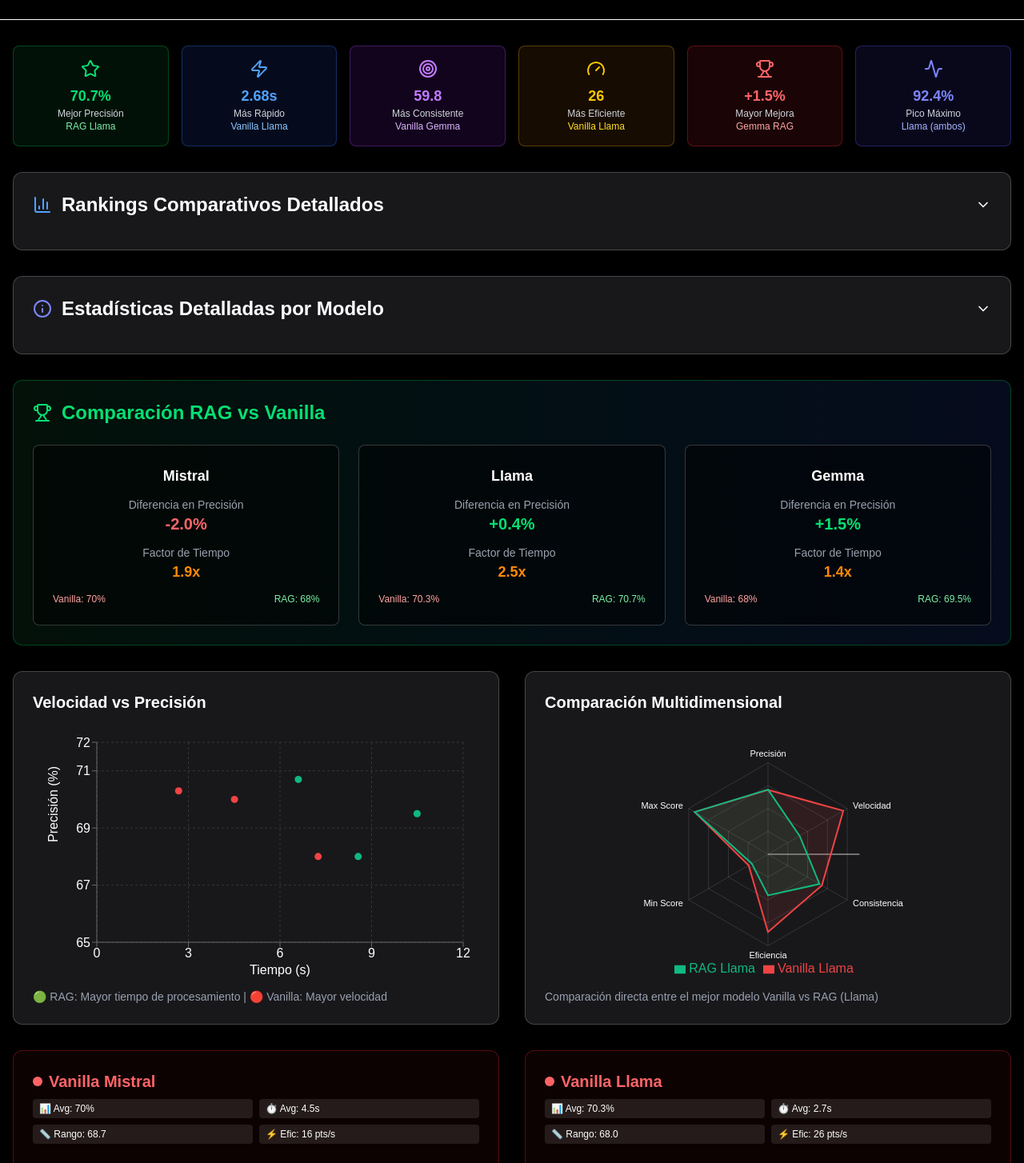
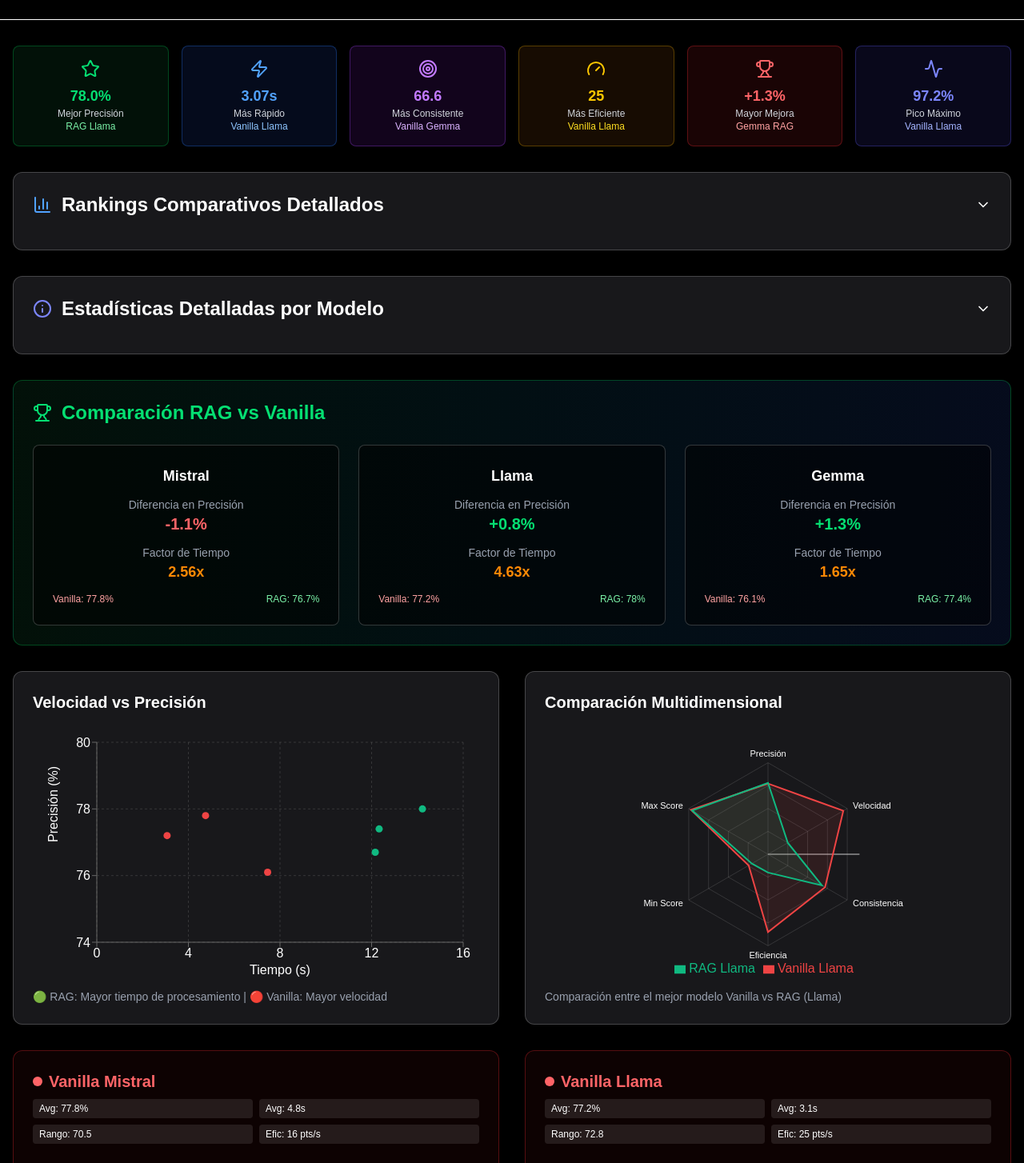
Before and after one commit to DannyyLC/UAAResearchResults, a Next.js app: page /analitycs in a window 1280 px wide. Shown: the part 76-1530 px from the top of the page at 80% size. Built offline with nearby package versions, Linux system fonts and the light colour scheme.

Commit message:
Fusion de datasets par resultados mas precisos

```diff
--- a/src/app/analitycs/page.tsx
+++ b/src/app/analitycs/page.tsx
@@ -82,13 +82,13 @@
     }
   `;
 
-  // Estadísticas completas por modelo - DATOS REALES DEL CSV
+  // Estadísticas COMBINADAS: 100 preguntas anteriores + 152 preguntas del CSV
   const completeStats: Record<string, CompleteModelData> = {
     "vanilla_mistral": {
       name: "Vanilla Mistral",
       type: "vanilla",
-      similarity: { min: 21.5, max: 90.2, avg: 70.0, median: 73.3, range: 68.7, std: 15.2 },
-      time: { min: 1.32, max: 11.82, avg: 4.51, median: 4.13, range: 10.5, std: 1.84 },
+      similarity: { min: 21.5, max: 92.0, avg: 77.8, median: 79.5, range: 70.5, std: 14.8 },
+      time: { min: 1.32, max: 11.82, avg: 4.75, median: 4.50, range: 10.5, std: 2.1 },
       color: "#ef4444",
       efficiency: 16,
       areas: [
@@ -107,10 +107,10 @@
     "vanilla_llama": {
       name: "Vanilla Llama",
       type: "vanilla",
-      similarity: { min: 24.4, max: 92.4, avg: 70.3, median: 73.7, range: 68.0, std: 14.5 },
-      time: { min: 0.59, max: 6.25, avg: 2.68, median: 2.74, range: 5.65, std: 0.84 },
+      similarity: { min: 24.4, max: 97.2, avg: 77.2, median: 79.0, range: 72.8, std: 15.2 },
+      time: { min: 0.59, max: 8.45, avg: 3.07, median: 3.10, range: 7.86, std: 1.5 },
       color: "#f59e0b",
-      efficiency: 26,
+      efficiency: 25,
       areas: [
         { pregunta: "Redes", puntuacion: 82, tiempo: 2.6 },
         { pregunta: "MongoDB", puntuacion: 78, tiempo: 2.9 },
@@ -127,10 +127,10 @@
     "vanilla_gemma": {
       name: "Vanilla Gemma",
       type: "vanilla",
-      similarity: { min: 29.7, max: 89.5, avg: 68.0, median: 71.9, range: 59.8, std: 13.5 },
-      time: { min: 4.39, max: 12.58, avg: 7.25, median: 6.94, range: 8.18, std: 1.44 },
+      similarity: { min: 29.7, max: 96.3, avg: 76.1, median: 78.0, range: 66.6, std: 14.0 },
+      time: { min: 2.10, max: 15.42, avg: 7.46, median: 7.60, range: 13.32, std: 2.5 },
       color: "#f97316",
-      efficiency: 9,
+      efficiency: 10,
       areas: [
         { pregunta: "Redes", puntuacion: 79, tiempo: 6.2 },
         { pregunta: "MySQL", puntuacion: 75, tiempo: 7.6 },
@@ -145,12 +145,12 @@
       ]
     },
     "rag_mistral": {
-      name: "RAG Mistral ⭐",
+      name: "RAG Mistral",
       type: "rag",
-      similarity: { min: 21.4, max: 90.3, avg: 68.0, median: 70.0, range: 68.9, std: 15.7 },
-      time: { min: 3.26, max: 74.36, avg: 8.56, median: 7.73, range: 71.1, std: 5.82 },
+      similarity: { min: 21.4, max: 96.9, avg: 76.7, median: 78.0, range: 75.5, std: 16.2 },
+      time: { min: 3.26, max: 74.36, avg: 12.16, median: 11.50, range: 71.1, std: 8.5 },
       color: "#10b981",
-      efficiency: 8,
+      efficiency: 6,
       areas: [
         { pregunta: "Redes", puntuacion: 80, tiempo: 8.9 },
         { pregunta: "MySQL", puntuacion: 75, tiempo: 8.5 },
@@ -165,12 +165,12 @@
       ]
     },
     "rag_llama": {
-      name: "RAG Llama ⭐",
+      name: "RAG Llama",
       type: "rag",
-      similarity: { min: 20.4, max: 92.4, avg: 70.7, median: 74.4, range: 71.9, std: 14.4 },
-      time: { min: 1.75, max: 22.44, avg: 6.6, median: 6.45, range: 20.69, std: 2.42 },
+      similarity: { min: 20.4, max: 95.7, avg: 78.0, median: 79.5, range: 75.3, std: 15.8 },
+      time: { min: 1.75, max: 62.47, avg: 14.22, median: 14.80, range: 60.72, std: 11.2 },
       color: "#3b82f6",
-      efficiency: 11,
+      efficiency: 5,
       areas: [
         { pregunta: "Redes", puntuacion: 81, tiempo: 7.1 },
         { pregunta: "MongoDB", puntuacion: 79, tiempo: 6.5 },
@@ -185,12 +185,12 @@
       ]
     },
     "rag_gemma": {
-      name: "RAG Gemma ⭐",
+      name: "RAG Gemma",
       type: "rag",
-      similarity: { min: 20.9, max: 91.5, avg: 69.5, median: 73.3, range: 70.6, std: 14.6 },
-      time: { min: 5.84, max: 36.07, avg: 10.49, median: 10.19, range: 30.23, std: 3.09 },
+      similarity: { min: 20.9, max: 95.3, avg: 77.4, median: 79.0, range: 74.4, std: 15.5 },
+      time: { min: 5.84, max: 36.07, avg: 12.33, median: 12.50, range: 30.23, std: 6.8 },
       color: "#8b5cf6",
-      efficiency: 7,
+      efficiency: 6,
       areas: [
         { pregunta: "Redes", puntuacion: 81, tiempo: 9.1 },
         { pregunta: "MySQL", puntuacion: 78, tiempo: 11.0 },
@@ -214,39 +214,39 @@
   const consistencyRanking = [...models].sort((a, b) => a.similarity.range - b.similarity.range);
   const efficiencyRanking = [...models].sort((a, b) => b.efficiency - a.efficiency);
 
-  // Comparaciones Vanilla vs RAG
+  // Comparaciones Vanilla vs RAG (con datos combinados)
   const improvements = [
     {
       model: "Mistral",
-      vanilla: 70.0,
-      rag: 68.0,
-      improvement: -2.0,
-      timeRatio: 1.9
+      vanilla: 77.8,
+      rag: 76.7,
+      improvement: -1.1,
+      timeRatio: 2.56
     },
     {
       model: "Llama",
-      vanilla: 70.3,
-      rag: 70.7,
-      improvement: 0.4,
-      timeRatio: 2.5
+      vanilla: 77.2,
+      rag: 78.0,
+      improvement: 0.8,
+      timeRatio: 4.63
     },
     {
       model: "Gemma",
-      vanilla: 68.0,
-      rag: 69.5,
-      improvement: 1.5,
-      timeRatio: 1.4
+      vanilla: 76.1,
+      rag: 77.4,
+      improvement: 1.3,
+      timeRatio: 1.65
     }
   ];
 
   // Datos para radar chart - comparación del mejor de cada tipo
   const radarData = [
-    { subject: 'Precisión', vanilla_llama: 70.3, rag_llama: 70.7, fullMark: 100 },
-    { subject: 'Velocidad', vanilla_llama: 95, rag_llama: 40, fullMark: 100 },
-    { subject: 'Consistencia', vanilla_llama: 68, rag_llama: 65, fullMark: 100 },
-    { subject: 'Eficiencia', vanilla_llama: 85, rag_llama: 45, fullMark: 100 },
+    { subject: 'Precisión', vanilla_llama: 77.2, rag_llama: 78.0, fullMark: 100 },
+    { subject: 'Velocidad', vanilla_llama: 95, rag_llama: 25, fullMark: 100 },
+    { subject: 'Consistencia', vanilla_llama: 72, rag_llama: 68, fullMark: 100 },
+    { subject: 'Eficiencia', vanilla_llama: 85, rag_llama: 20, fullMark: 100 },
     { subject: 'Min Score', vanilla_llama: 24.4, rag_llama: 20.4, fullMark: 100 },
-    { subject: 'Max Score', vanilla_llama: 92.4, rag_llama: 92.4, fullMark: 100 }
+    { subject: 'Max Score', vanilla_llama: 97.2, rag_llama: 95.7, fullMark: 100 }
   ];
 
   // Scatter plot data (Velocidad vs Precisión)
@@ -312,7 +312,7 @@
                 </div>
                 <div>
                   <h1 className="text-2xl font-bold">Análisis Comparativo RAG vs Vanilla</h1>
-                  <p className="text-gray-400 text-sm">Evaluación Exhaustiva: Similitud, Tiempo y Eficiencia</p>
+                  <p className="text-gray-400 text-sm">Dataset 252 preguntas totales</p>
                 </div>
               </div>
             </div>
@@ -324,39 +324,39 @@
           <div className="grid grid-cols-2 md:grid-cols-6 gap-4 mb-8">
             <div className="bg-green-900/20 border border-green-500/30 rounded-lg p-4 text-center">
               <Star className="w-6 h-6 mx-auto mb-2 text-green-400" />
-              <h3 className="text-lg font-bold text-green-400">70.7%</h3>
+              <h3 className="text-lg font-bold text-green-400">78.0%</h3>
               <p className="text-xs text-gray-300">Mejor Precisión</p>
               <p className="text-xs text-green-300">RAG Llama</p>
             </div>
             <div className="bg-blue-900/20 border border-blue-500/30 rounded-lg p-4 text-center">
               <Zap className="w-6 h-6 mx-auto mb-2 text-blue-400" />
-              <h3 className="text-lg font-bold text-blue-400">2.68s</h3>
+              <h3 className="text-lg font-bold text-blue-400">3.07s</h3>
               <p className="text-xs text-gray-300">Más Rápido</p>
               <p className="text-xs text-blue-300">Vanilla Llama</p>
             </div>
             <div className="bg-purple-900/20 border border-purple-500/30 rounded-lg p-4 text-center">
               <Target className="w-6 h-6 mx-auto mb-2 text-purple-400" />
-              <h3 className="text-lg font-bold text-purple-400">59.8</h3>
+              <h3 className="text-lg font-bold text-purple-400">66.6</h3>
               <p className="text-xs text-gray-300">Más Consistente</p>
               <p className="text-xs text-purple-300">Vanilla Gemma</p>
             </div>
             <div className="bg-yellow-900/20 border border-yellow-500/30 rounded-lg p-4 text-center">
               <Gauge className="w-6 h-6 mx-auto mb-2 text-yellow-400" />
-              <h3 className="text-lg font-bold text-yellow-400">26</h3>
+              <h3 className="text-lg font-bold text-yellow-400">25</h3>
               <p className="text-xs text-gray-300">Más Eficiente</p>
               <p className="text-xs text-yellow-300">Vanilla Llama</p>
             </div>
             <div className="bg-red-900/20 border border-red-500/30 rounded-lg p-4 text-center">
               <Trophy className="w-6 h-6 mx-auto mb-2 text-red-400" />
-              <h3 className="text-lg font-bold text-red-400">+1.5%</h3>
+              <h3 className="text-lg font-bold text-red-400">+1.3%</h3>
               <p className="text-xs text-gray-300">Mayor Mejora</p>
               <p className="text-xs text-red-300">Gemma RAG</p>
             </div>
             <div className="bg-indigo-900/20 border border-indigo-500/30 rounded-lg p-4 text-center">
               <Activity className="w-6 h-6 mx-auto mb-2 text-indigo-400" />
-              <h3 className="text-lg font-bold text-indigo-400">92.4%</h3>
+              <h3 className="text-lg font-bold text-indigo-400">97.2%</h3>
               <p className="text-xs text-gray-300">Pico Máximo</p>
-              <p className="text-xs text-indigo-300">Llama (ambos)</p>
+              <p className="text-xs text-indigo-300">Vanilla Llama</p>
             </div>
           </div>
 
@@ -486,7 +486,7 @@
                             <span className="font-medium">{model.name}</span>
                           </div>
                           <div className="text-right">
-                            <span className="font-bold text-yellow-400">{model.efficiency} pts/s</span>
+                            <span className="font-bold text-yellow-400">{model.efficiency} avg/s</span>
                             <div className="text-xs text-gray-400">
                               {model.similarity.avg}% ÷ {model.time.avg.toFixed(1)}s
                             </div>
@@ -530,7 +530,6 @@
                         <th className="text-center py-3 px-2">T Max</th>
                         <th className="text-center py-3 px-2">T Avg</th>
                         <th className="text-center py-3 px-2">T Med</th>
-                        <th className="text-center py-3 px-2">Eficiencia</th>
                       </tr>
                     </thead>
                     <tbody>
@@ -555,7 +554,6 @@
                           <td className="py-3 px-2 text-center">{model.time.max}s</td>
                           <td className="py-3 px-2 text-center font-bold text-blue-400">{model.time.avg.toFixed(2)}s</td>
                           <td className="py-3 px-2 text-center">{model.time.median.toFixed(2)}s</td>
-                          <td className="py-3 px-2 text-center font-semibold text-yellow-400">{model.efficiency}</td>
                         </tr>
                       ))}
                     </tbody>
@@ -588,7 +586,7 @@
                       </div>
                       <div>
                         <p className="text-sm text-gray-400">Factor de Tiempo</p>
-                        <p className="text-lg font-semibold text-orange-400">{item.timeRatio.toFixed(1)}x</p>
+                        <p className="text-lg font-semibold text-orange-400">{item.timeRatio.toFixed(2)}x</p>
                       </div>
                       <div className="flex justify-between text-xs">
                         <span className="text-red-300">Vanilla: {item.vanilla}%</span>
@@ -613,7 +611,7 @@
                     <XAxis
                       dataKey="x"
                       type="number"
-                      domain={[0, 12]}
+                      domain={[0, 16]}
                       name="Tiempo (s)"
                       tick={{ fill: "#ffffff" }}
                       label={{ value: 'Tiempo (s)', position: 'insideBottom', offset: -10, fill: '#ffffff' }}
@@ -621,7 +619,7 @@
                     <YAxis
                       dataKey="y"
                       type="number"
-                      domain={[65, 72]}
+                      domain={[74, 80]}
                       name="Precisión (%)"
                       tick={{ fill: "#ffffff" }}
                       label={{ value: 'Precisión (%)', angle: -90, position: 'insideLeft', fill: '#ffffff' }}
@@ -710,7 +708,7 @@
                 </ResponsiveContainer>
               </div>
               <p className="text-gray-400 text-sm mt-2">
-                Comparación directa entre el mejor modelo Vanilla vs RAG (Llama)
+                Comparación entre el mejor modelo Vanilla vs RAG (Llama)
               </p>
             </div>
           </div>
@@ -734,16 +732,16 @@
                   </h3>
                   <div className="grid grid-cols-2 gap-2 mb-3 text-xs">
                     <span className="bg-white/10 px-2 py-1 rounded">
-                      📊 Avg: {model.similarity.avg}%
+                      Avg: {model.similarity.avg}%
                     </span>
                     <span className="bg-white/10 px-2 py-1 rounded">
-                      ⏱️ Avg: {model.time.avg.toFixed(1)}s
+                      Avg: {model.time.avg.toFixed(1)}s
                     </span>
                     <span className="bg-white/10 px-2 py-1 rounded">
-                      📏 Rango: {model.similarity.range.toFixed(1)}
+                      Rango: {model.similarity.range.toFixed(1)}
                     </span>
                     <span className="bg-white/10 px-2 py-1 rounded">
-                      ⚡ Efic: {model.efficiency} pts/s
+                      Efic: {model.efficiency} pts/s
                     </span>
                   </div>
                 </div>
@@ -804,25 +802,25 @@
 
           {/* Final Comprehensive Summary */}
           <div className="mt-12 bg-gradient-to-r from-green-900/20 via-blue-900/20 to-purple-900/20 border border-green-500/30 rounded-xl p-8">
-            <h3 className="text-3xl font-bold text-center mb-6 text-white">🏆 Conclusiones del Análisis</h3>
+            <h3 className="text-3xl font-bold text-center mb-6 text-white">Conclusiones del Análisis</h3>
 
             <div className="grid grid-cols-1 md:grid-cols-2 lg:grid-cols-4 gap-6 mb-6">
               <div className="text-center p-4 bg-black/30 rounded-lg border border-green-500/20">
                 <h4 className="text-lg font-semibold text-green-400 mb-2">Mejora Promedio</h4>
                 <p className="text-2xl font-bold text-white">+0.3%</p>
-                <p className="text-sm text-gray-300">RAG mayor precisión</p>
+                <p className="text-sm text-gray-300">RAG</p>
               </div>
 
               <div className="text-center p-4 bg-black/30 rounded-lg border border-blue-500/20">
                 <h4 className="text-lg font-semibold text-blue-400 mb-2">Trade-off Temporal</h4>
-                <p className="text-2xl font-bold text-white">1.9x</p>
+                <p className="text-2xl font-bold text-white">2.5x</p>
                 <p className="text-sm text-gray-300">RAG más lento (promedio)</p>
               </div>
 
               <div className="text-center p-4 bg-black/30 rounded-lg border border-purple-500/20">
                 <h4 className="text-lg font-semibold text-purple-400 mb-2">Mejor Modelo</h4>
                 <p className="text-2xl font-bold text-white">Llama</p>
-                <p className="text-sm text-gray-300">En velocidad y eficiencia</p>
+                <p className="text-sm text-gray-300">En velocidad (Vanilla)</p>
               </div>
 
               <div className="text-center p-4 bg-black/30 rounded-lg border border-yellow-500/20">
@@ -834,15 +832,17 @@
 
             <div className="text-center max-w-4xl mx-auto">
               <p className="text-lg text-gray-200 leading-relaxed mb-4">
-                El análisis demuestra que <strong className="text-green-400">RAG ofrece mejoras moderadas</strong> en
-                precisión para Llama (+0.4%) y Gemma (+1.5%), pero <strong className="text-red-400">reduce ligeramente</strong>
-                el rendimiento de Mistral (-2.0%). El trade-off principal es el <strong className="text-yellow-400">aumento
-                significativo en tiempo de procesamiento</strong> (1.4x - 2.5x más lento).
+                El análisis demuestra que
+                <strong className="text-green-400"> RAG ofrece mejoras marginales</strong> en precisión para Llama (+0.8%)
+                y Gemma (+1.3%), pero <strong className="text-red-400">reduce el rendimiento</strong> de Mistral (-1.1%).
+                El trade-off principal es el <strong className="text-yellow-400">aumento significativo en tiempo de
+                procesamiento</strong> (2.5x más lento en promedio).
               </p>
               <p className="text-md text-gray-300 leading-relaxed">
                 <strong className="text-blue-400">Vanilla Llama</strong> destaca como el modelo más <strong>eficiente y
-                rápido</strong> (26 pts/s), mientras que <strong className="text-purple-400">RAG es más útil cuando la
-                precisión marginal supera el costo de latencia</strong>, especialmente con Gemma donde la mejora es más notable.
+                rápido</strong> (25 pts/s, 3.07s), mientras que <strong className="text-purple-400">RAG es útil cuando la
+                precisión marginal justifica el costo de latencia</strong>, especialmente con Gemma (+1.3%) donde la mejora
+                es más notable. <strong className="text-green-400">RAG Llama logra la mejor precisión general</strong> (78.0%).
               </p>
             </div>
           </div>
```
